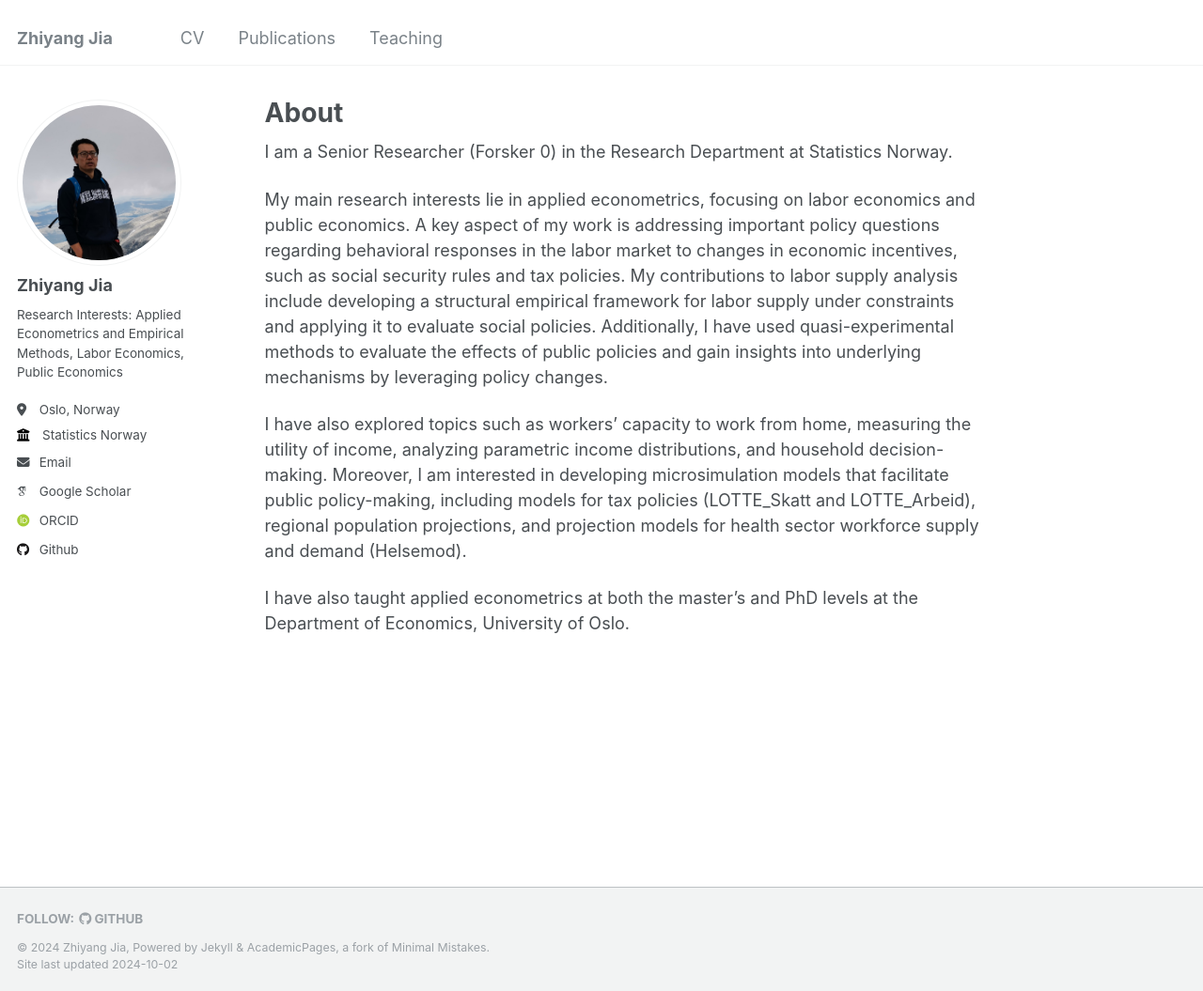
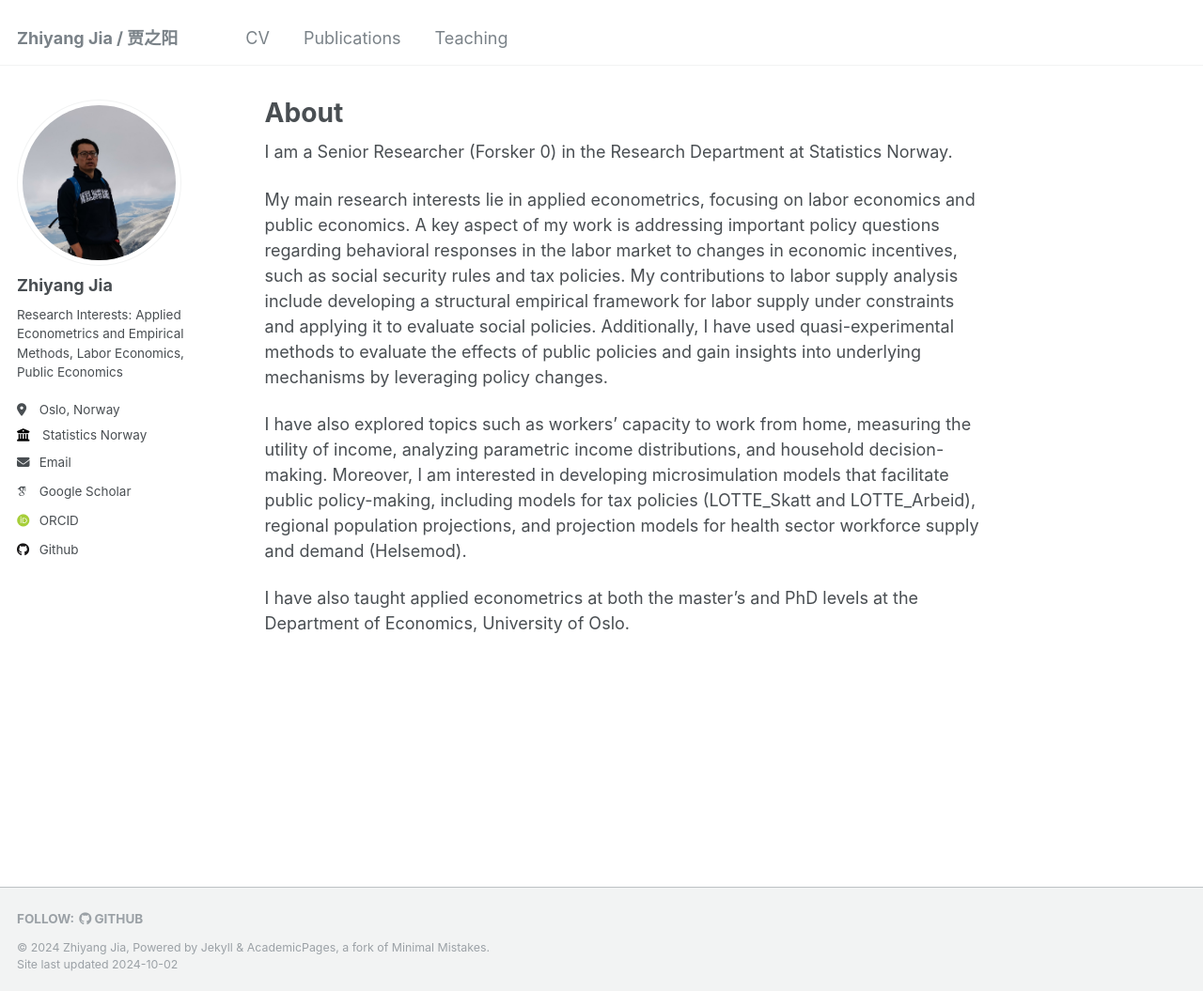
Before and after one commit to Zhiyang-Jia/Zhiyang-Jia.github.io, a Jekyll site: the page built from _pages/about.md, in a window 1280 px wide and 1055 px high. Shown: the whole window at 94% size. Built offline with Jekyll 4.4.1, drawn with Linux system fonts in a browser that asks for light colours; some web fonts are replaced.

Commit message:
Update _config.yml

```diff
--- a/_config.yml
+++ b/_config.yml
@@ -8,7 +8,7 @@
 
 # Basic Site Settings
 locale                   : "en-US"
-title                    : "Zhiyang Jia"
+title                    : "Zhiyang Jia / 贾之阳"
 title_separator          : "-"
 name                     : &name "Zhiyang Jia"
 description              : &description "personal description"
```
